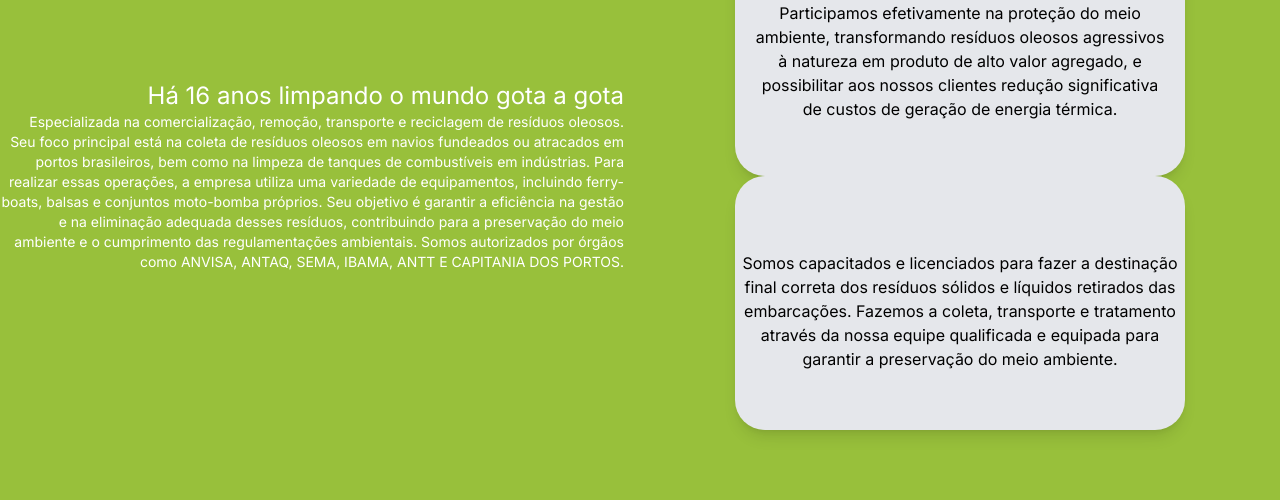
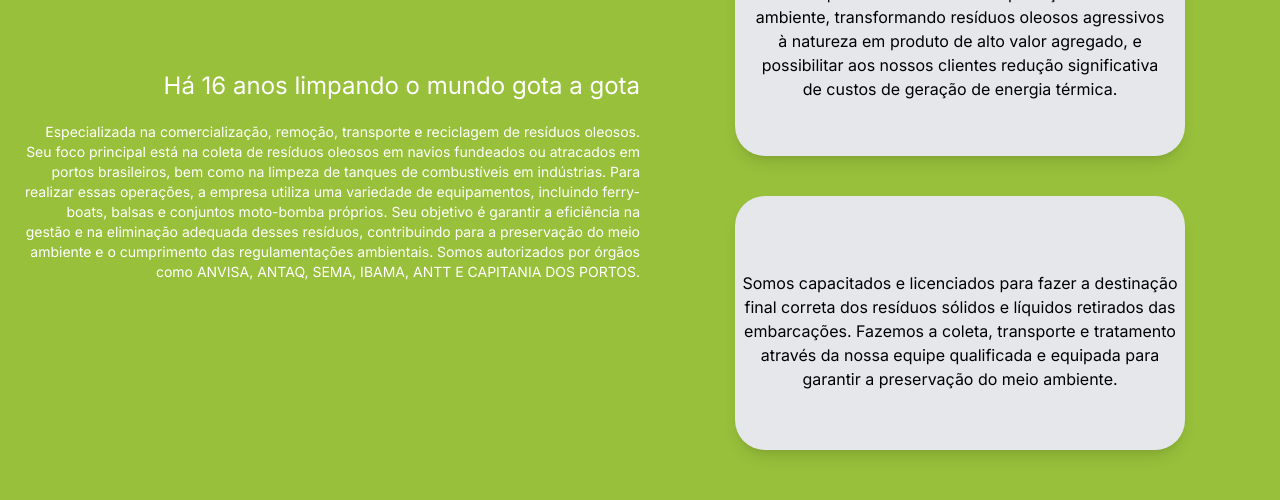
Before and after one commit to Rhuama/apmarinebr, a Next.js app in the folder app/: page / in a window 1280 px wide. Shown: the part 2102-2602 px from the top of the page. Built offline with nearby package versions, Linux system fonts and the light colour scheme; no server answers.

Commit message:
adjust about us component

```diff
--- a/app/src/app/components/aboutUs.tsx
+++ b/app/src/app/components/aboutUs.tsx
@@ -1,15 +1,15 @@
 export default function AboutUs() {
   return (
     <div id="aboutUs" className="bg-[#98c03b] flex justify-end items-center flex-wrap lg:h-[911px]">
-      <div className="text-container text-end w-full lg:w-[50%] p-4 lg:p-0 lg:pr-4">
-        <h3 className="text-white text-2xl">Há 16 anos limpando o mundo gota a gota</h3>
+      <div className="text-container text-end w-full lg:w-[50%] p-4 lg:p-0 lg:pl-5">
+        <h3 className="text-white text-2xl mb-5">Há 16 anos limpando o mundo gota a gota</h3>
         <p className="text-sm text-white">
           Especializada na comercialização, remoção, transporte e reciclagem de resíduos oleosos. Seu foco principal está na coleta de resíduos oleosos em navios fundeados ou atracados em portos brasileiros, bem como na limpeza de tanques de combustíveis em indústrias. Para realizar essas operações, a empresa utiliza uma variedade de equipamentos, incluindo ferry-boats, balsas e conjuntos moto-bomba próprios. Seu objetivo é garantir a eficiência na gestão e na eliminação adequada desses resíduos, contribuindo para a preservação do meio ambiente e o cumprimento das regulamentações ambientais.
           Somos autorizados por órgãos como ANVISA, ANTAQ, SEMA, IBAMA, ANTT E CAPITANIA DOS PORTOS.
         </p>
       </div>
       <div className="cards-container w-full lg:w-[50%] flex justify-center items-center flex-col lg:justify-between lg:items-center">
-        <div className="card flex justify-center items-center flex-col w-[90%] lg:w-[450px] h-[254px] rounded-[30px] bg-gray-200 shadow-lg my-4 lg:my-0">
+        <div className="card flex justify-center items-center flex-col w-[90%] lg:w-[450px] h-[254px] rounded-[30px] bg-gray-200 shadow-lg my-4 lg:my-0 lg:mb-5">
           <p>Missão</p>
           <p className="text-center p-4">
             Participamos efetivamente na proteção do meio ambiente, transformando
@@ -18,7 +18,7 @@ export default function AboutUs() {
             custos de geração de energia térmica.
           </p>
         </div>
-        <div className="card flex justify-center items-center flex-col w-[90%] lg:w-[450px] h-[254px] rounded-[30px] bg-gray-200 shadow-lg my-4 lg:my-0">
+        <div className="card flex justify-center items-center flex-col w-[90%] lg:w-[450px] h-[254px] rounded-[30px] bg-gray-200 shadow-lg my-4 lg:my-0 lg:mt-5">
           <p className="text-center mt-4">
             Somos capacitados e licenciados para fazer a destinação final correta
             dos resíduos sólidos e líquidos retirados das embarcações. Fazemos a
```
